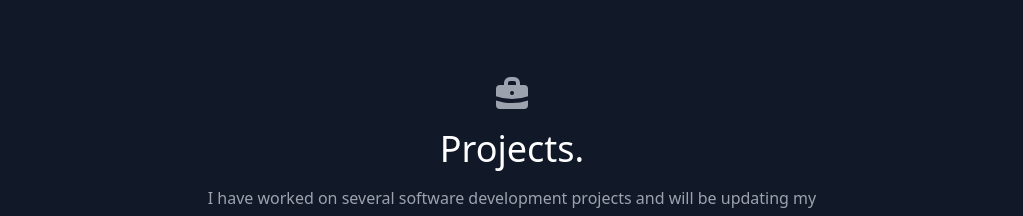
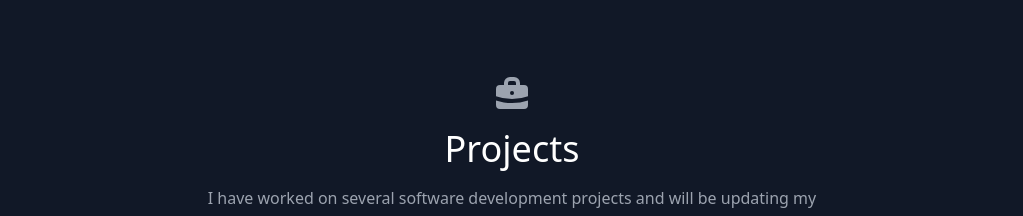
Before and after one commit to Brianoksoftware/react-portfolio-colab-remote, a React (Create React App) app: page / in a window 1280 px wide. Shown: the part 780-996 px from the top of the page, without its empty margins (128-1151 px from the left). Built offline with nearby package versions, Linux system fonts and the light colour scheme.

Commit message:
fixing Projects component svg images sides cut off on smaller screens

```diff
--- a/src/components/Projects.js
+++ b/src/components/Projects.js
@@ -10,7 +10,7 @@ export default function Projects() {
         <div className="flex flex-col w-full mb-20">
           <BriefcaseIcon className="mx-auto inline-block w-10 mb-4" />
           <h1 className="sm:text-4xl text-3xl font-medium title-font mb-4 text-white">
-            Projects.
+            Projects
           </h1>
           <p className="lg:w-2/3 mx-auto leading-relaxed text-base">
             I have worked on several software development projects and will be updating my portfolio soon.
@@ -22,15 +22,15 @@ export default function Projects() {
 
       <div className="flex flex-wrap -m-4">
         {projects.map((project) => (
-
           <a
             href={project.link}
             key={project.image}
-              className="sm:w-1/2 w-100 p-4">
+            className="sm:w-1/2 w-full p-4"> {/* Adjusted width for small screens so images take up whole width */}
             <div className="flex relative">
               <img
                 alt="gallery"
                 className="absolute inset-0 w-full h-full object-cover object-center"
+                style={{ objectFit: 'cover' }} // Added objectFit style inlinely so img scales maintaining  aspect ratio while fully covering content box
                 src={project.image}
               />
               <div className="px-8 py-10 relative z-10 w-full border-2 border-gray-800 bg-gray-900 opacity-0 hover:opacity-100">
@@ -44,10 +44,7 @@ export default function Projects() {
               </div>
             </div>
           </a>
-
-          )
-
-          )}
+        ))}
       </div>
 
 
```
Lines whose indentation alone changed are shown as unchanged.
